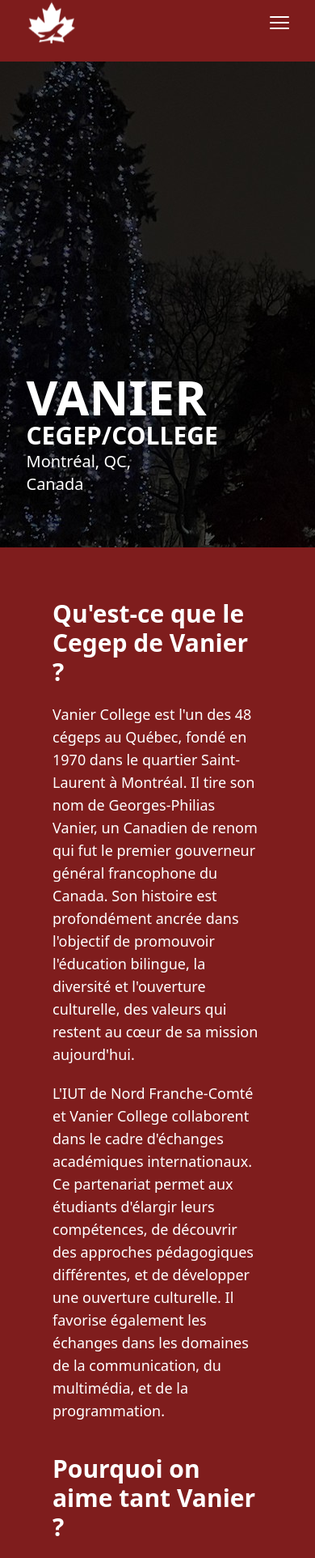
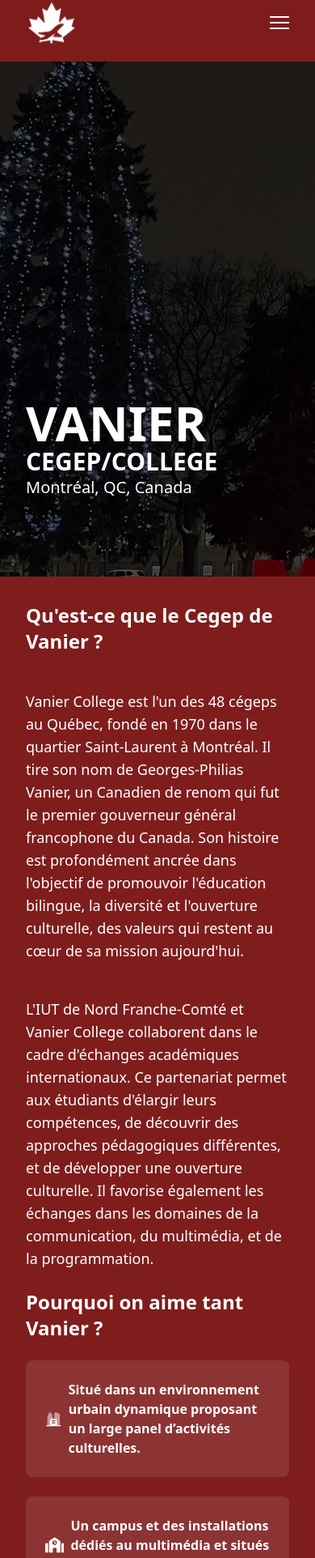
Before and after one commit to MaelleCoquelet/projetco_canada-mcoquelet_pmeloni_hpetit_cvincent, a Nuxt app: page /vanier in a window 390 px wide. Shown: the part 20-1944 px from the top of the page at 81% size. Built offline with nearby package versions, Linux system fonts and the light colour scheme.

Commit message:
Amélioration de la mise en page de la page Vanier avec des ajustements de styles et ajout de responsive

```diff
--- a/pages/vanier.vue
+++ b/pages/vanier.vue
@@ -3,8 +3,8 @@
 </script>
 
 <template>
-    <section class="col-span-12 grid grid-cols-12 bg-[url(/img/vanier.jpg)]">
-        <nav class="w-full text-white col-start-2 col-end-8">
+    <section class="md:col-span-12 md:grid md:grid-cols-12 p-8 bg-[url(/img/vanier.jpg)]">
+        <nav class="w-full text-white md:col-start-2 md:col-end-8">
             <div class="items-left pt-96 pb-16">
                 <h1 class="text-6xl md:text-9xl font-bold">VANIER</h1>
                 <h2 class="text-3xl md:text-6xl font-bold">CEGEP/COLLEGE</h2>
@@ -12,9 +12,9 @@
             </div>
         </nav>
     </section>
-    <section class="col-span-12 grid grid-cols-12 text-white bg-red-900">
-        <div class="col-start-3 col-end-11 mt-16 mb-16">
-            <h4 class="text-3xl font-semibold">Qu'est-ce que le Cegep de Vanier ?</h4>
+    <section class="md:col-span-12 md:grid md:grid-cols-12 text-white bg-red-900 p-8">
+        <div class="flex flex-col gap-6 md:col-start-3 md:col-end-11 md:mt-16 md:mb-16">
+            <h4 class="text-2xl md:text-3xl font-semibold">Qu'est-ce que le Cegep de Vanier ?</h4>
             <p class="text-lg mt-5">Vanier College est l'un des 48 cégeps au Québec, fondé en 1970 dans le quartier
                 Saint-Laurent à Montréal. Il tire son nom de Georges-Philias Vanier, un Canadien de renom qui fut le
                 premier gouverneur général francophone du Canada. Son histoire est profondément ancrée dans l'objectif
@@ -28,8 +28,8 @@
 
             <!-- Cards (ça prend de la place avec les svg sorry) -->
 
-            <h4 class="text-3xl font-semibold mt-10">Pourquoi on aime tant Vanier ?</h4>
-            <div class=" flex p-6 bg-white/10 items-center rounded-lg mt-5">
+            <h4 class="text-2xl md:text-3xl font-semibold">Pourquoi on aime tant Vanier ?</h4>
+            <div class="flex gap-2 p-6 bg-white/10 items-center rounded-lg">
 
                 <svg xmlns="http://www.w3.org/2000/svg" width="64" height="64" viewBox="0 0 24 24">
                     <path fill="currentColor" fill-rule="evenodd"
@@ -40,32 +40,32 @@
                         opacity="0.5" />
                 </svg>
 
-                <p class=" text-xl ml-9 font-semibold text-left">Situé dans un environnement urbain dynamique proposant
+                <p class="text-base md:text-xl font-semibold text-left">Situé dans un environnement urbain dynamique proposant
                     un large
                     panel d’activités culturelles.</p>
             </div>
 
 
-            <div class=" flex p-6 bg-white/10 items-center rounded-lg mt-5">
+            <div class="flex gap-2 p-6 bg-white/10 items-center rounded-lg">
 
                 <svg xmlns="http://www.w3.org/2000/svg" width="64" height="64" viewBox="0 0 640 512">
                     <path fill="currentColor"
                         d="M0 224v272c0 8.84 7.16 16 16 16h80V192H32c-17.67 0-32 14.33-32 32m360-48h-24v-40c0-4.42-3.58-8-8-8h-16c-4.42 0-8 3.58-8 8v64c0 4.42 3.58 8 8 8h48c4.42 0 8-3.58 8-8v-16c0-4.42-3.58-8-8-8m137.75-63.96l-160-106.67a32.02 32.02 0 0 0-35.5 0l-160 106.67A32 32 0 0 0 128 138.66V512h128V368c0-8.84 7.16-16 16-16h96c8.84 0 16 7.16 16 16v144h128V138.67c0-10.7-5.35-20.7-14.25-26.63M320 256c-44.18 0-80-35.82-80-80s35.82-80 80-80s80 35.82 80 80s-35.82 80-80 80m288-64h-64v320h80c8.84 0 16-7.16 16-16V224c0-17.67-14.33-32-32-32" />
                 </svg>
 
-                <p class=" text-xl ml-9 font-semibold text-left">Un campus et des installations dédiés au multimédia et
+                <p class="text-base md:text-xl font-semibold text-left">Un campus et des installations dédiés au multimédia et
                     situés juste
                     à côté du métro. </p>
             </div>
 
 
-            <div class=" flex p-6 bg-white/10 items-center rounded-lg mt-5">
+            <div class="flex gap-2 p-6 bg-white/10 items-center rounded-lg">
 
                 <svg xmlns="http://www.w3.org/2000/svg" width="64" height="64" viewBox="0 0 24 24">
                     <path fill="currentColor"
                         d="M21 16v-5.9l-8.05 4.375q-.45.25-.95.25t-.95-.25l-8.45-4.6q-.275-.15-.388-.375T2.1 9t.113-.5t.387-.375l8.45-4.6q.225-.125.463-.188T12 3.275t.488.063t.462.187l9.525 5.2q.25.125.388.363T23 9.6V16q0 .425-.288.713T22 17t-.712-.288T21 16m-9.95 4.475l-5-2.7q-.5-.275-.775-.75T5 16v-3.8l6.05 3.275q.45.25.95.25t.95-.25L19 12.2V16q0 .55-.275 1.025t-.775.75l-5 2.7q-.225.125-.462.188t-.488.062t-.488-.062t-.462-.188" />
                 </svg>
-                <p class=" text-xl ml-9 font-semibold text-left">Aborde de nombreux sujets tels que l’animation, le
+                <p class="text-base md:text-xl font-semibold text-left">Aborde de nombreux sujets tels que l’animation, le
                     développement de jeux, ou le design du son. </p>
             </div>
 
@@ -74,36 +74,38 @@
 
     <!-- Temoignages -->
 
-    <section class="col-span-12 grid grid-cols-12 text-black bg-red-100">
-        <div class="col-start-3 col-end-11 mt-16 mb-16">
+    <section class="md:col-span-12 md:grid md:grid-cols-12 text-black bg-red-100 p-8">
+        <div class="md:col-start-3 md:col-end-11 md:mt-16 md:mb-16">
             <h5 class="text-2xl font-bold mb-8">Qu’en disent les étudiants ?</h5>
             <div class="relative">
 
 
-                <p class="text-9xl absolute top-0 left-0 text-red-900 opacity-25">“</p>
-                <p class="ml-16 text-lg">Le système Canadien est centré autour de la pratique, on ne fait que des
+                <p class="text-9xl absolute top-0 -left-5 text-red-900 opacity-25">“</p>
+                <p class="ml-10 md:ml-16 text-lg">Le système Canadien est centré autour de la pratique, on ne fait que
+                    des
                     projets. La notation est gentille ce qui permet de se concentrer sur notre travail et le mettre dans
                     notre portfolio.
                     La relation avec les professeurs est aussi beaucoup moins “scolaire”, on peut organiser des sorties
                     avec eux si on le souhaite.”</p>
-                <p class="ml-16 font-bold text-right">Hugo PETIT</p>
-                <p class="ml-16 text-right">échange de août à décembre 2024</p>
+                <p class="ml-10 md:ml-16 font-bold text-right">Hugo PETIT</p>
+                <p class="ml-10 md:ml-16 text-right">échange de août à décembre 2024</p>
             </div>
 
 
             <div class="relative mt-10">
-                <p class="text-9xl absolute top-0 left-0 text-red-900 opacity-25">“</p>
-                <p class="ml-16 text-lg">C’était mon rêve d’aller au Canada parce que depuis petite je veux vivre dans
+                <p class="text-9xl absolute top-0 -left-5 text-red-900 opacity-25">“</p>
+                <p class="ml-10 md:ml-16 text-lg">C’était mon rêve d’aller au Canada parce que depuis petite je veux
+                    vivre dans
                     un pays anglophone [...] financièrement c’était compliqué mais j’ai adoré être au Canada. [...] Les
                     profs sont vraiment trop sympas et on a pu remplir notre portfolio à fond.”</p>
-                <p class="ml-16 font-bold text-right">Paola MELONI</p>
-                <p class="ml-16 text-right">échange de août à décembre 2024</p>
+                <p class="ml-10 md:ml-16 font-bold text-right">Paola MELONI</p>
+                <p class="ml-10 md:ml-16 text-right">échange de août à décembre 2024</p>
             </div>
         </div>
     </section>
-    <section class="bg-red-100 flex justify-center">
+    <section class="bg-red-100 flex justify-center pb-10">
         <a href="/temoignages"
-            class="text-white flex bg-red-900 hover:bg-red-800 focus:outline-none focus:ring-4 focus:ring-red-300 font-medium rounded-full text-sm px-5 py-2.5 text-center me-2 mb-2">Voir
+            class="text-white flex bg-red-900 hover:bg-red-800 focus:outline-none focus:ring-4 focus:ring-red-300 font-medium rounded-full text-base md:text-lg px-6 py-3 text-center me-2 mb-2">Voir
             plus de témoignages</a>
     </section>
 </template>
```
